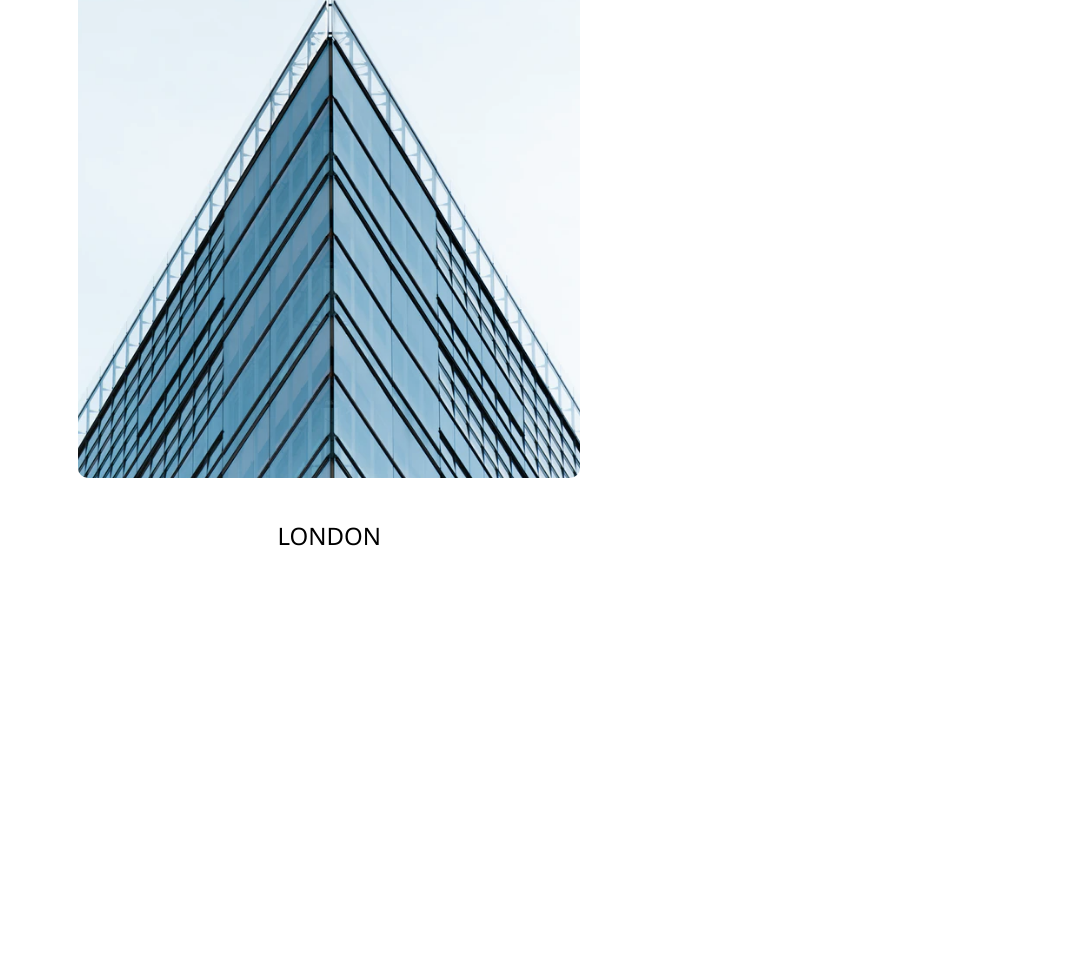
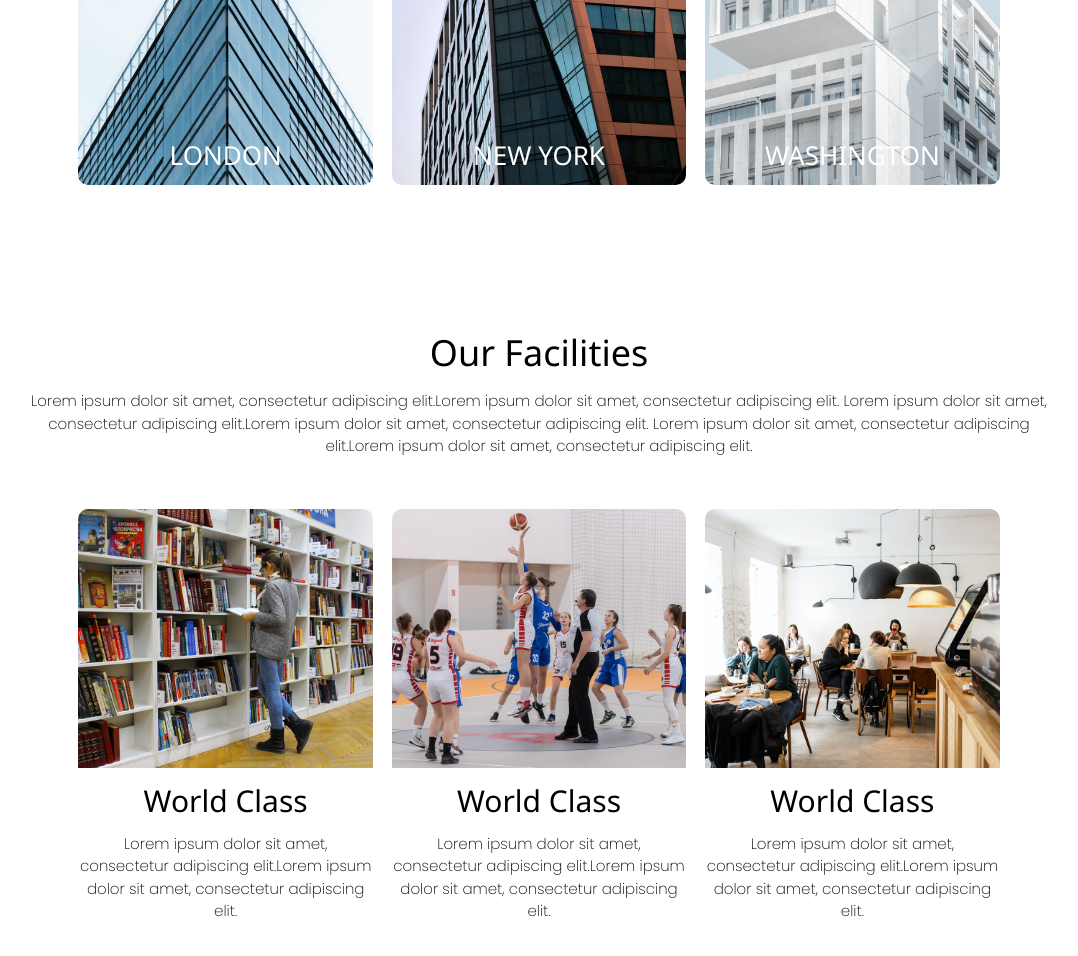
Before and after one commit to wendy3salinas/college-page, a plain HTML site: page index.html in a window 1280 px wide. Shown: the part 2900-3856 px from the top of the page, without its empty margins (101-1179 px from the left). Before the commit the page ends 3515 px from the top, so only its background shows below. Drawn offline with nearby package versions, Linux system fonts and the light colour scheme.

Commit message:
adds blocks

```diff
--- a/index.html
+++ b/index.html
@@ -108,14 +108,65 @@
         </p>
 
         <div class="row">
-            <div>
+            <div class="campus-col">
+                <img src="images/london.png">
                 <div class="layer">
-                <img src="images/london.png" class="campus-col">
                     <h3>LONDON</h3>
                 </div>
             </div>
 
+            <div class="campus-col">
+                <img src="images/newyork.png">
+                <div class="layer">
+                    <h3>NEW YORK</h3>
+                </div>
+            </div>
+
+            <div class="campus-col">
+                <img src="images/washington.png">
+                <div class="layer">
+                    <h3>WASHINGTON</h3>
+                </div>
+            </div>
+
+
         </div>
+
+</section>
+
+<!-- Facilities -->
+
+<section class="facilities">
+    <h1>Our Facilities</h1>
+        <p>
+            Lorem ipsum dolor sit amet, consectetur adipiscing elit.Lorem ipsum dolor sit amet, consectetur adipiscing elit.
+            Lorem ipsum dolor sit amet, consectetur adipiscing elit.Lorem ipsum dolor sit amet, consectetur adipiscing elit.
+            Lorem ipsum dolor sit amet, consectetur adipiscing elit.Lorem ipsum dolor sit amet, consectetur adipiscing elit.
+        </p>
+
+    <div class="row">
+        <div class="facilities-col">
+            <img src="images/library.png">
+            <h2>World Class</h2>
+            <p>Lorem ipsum dolor sit amet, consectetur adipiscing elit.Lorem ipsum dolor sit amet, consectetur adipiscing elit.
+            </p>
+        </div>
+
+            <div class="facilities-col">
+                <img src="images/basketball.png">
+                <h2>World Class</h2>
+                <p>Lorem ipsum dolor sit amet, consectetur adipiscing elit.Lorem ipsum dolor sit amet, consectetur adipiscing elit.
+                </p>
+            </div>
+
+                <div class="facilities-col">
+                    <img src="images/cafeteria.png">
+                    <h2>World Class</h2>
+                    <p>Lorem ipsum dolor sit amet, consectetur adipiscing elit.Lorem ipsum dolor sit amet, consectetur adipiscing elit.
+                    </p>
+                </div>
+
+    </div>
 
 </section>
 
--- a/style.css
+++ b/style.css
@@ -220,3 +220,58 @@ nav .fa{
     overflow: hidden;
     width: 100%;
 }
+
+.campus-col img{
+    width: 100%;
+}
+
+.layer{
+    background: transparent;
+    height: 100%;
+    width: 100%;
+    position: absolute;
+    top: 0;
+    left: 0;
+}
+
+.layer:hover{
+    background: rgba(226, 0, 0, 0.7);
+    transition: 1s;
+}
+
+.layer h3{
+    width: 100%;
+    font-weight: 500;
+    color: #ffffff;
+    font-size: 26px;
+    bottom: 0;
+    left: 50%;
+    transform: translateX(-50%);
+    position: absolute;
+    transition: 0.5s;
+}
+
+.layer:hover h3{
+    bottom: 49%;
+    opacity: 1;
+}
+
+.facilities{
+    width: 80%;
+    text-align: center;
+    margin: auto;
+    padding-top: 50px;
+}
+
+.facilities-col{
+    flex-basis: 32%;
+    border-radius: 10px;
+    margin-bottom: 10px;
+    position: relative;
+    overflow: hidden;
+    width: 50%;
+}
+
+.facilities-col img{
+    width: 100%;
+}
```
